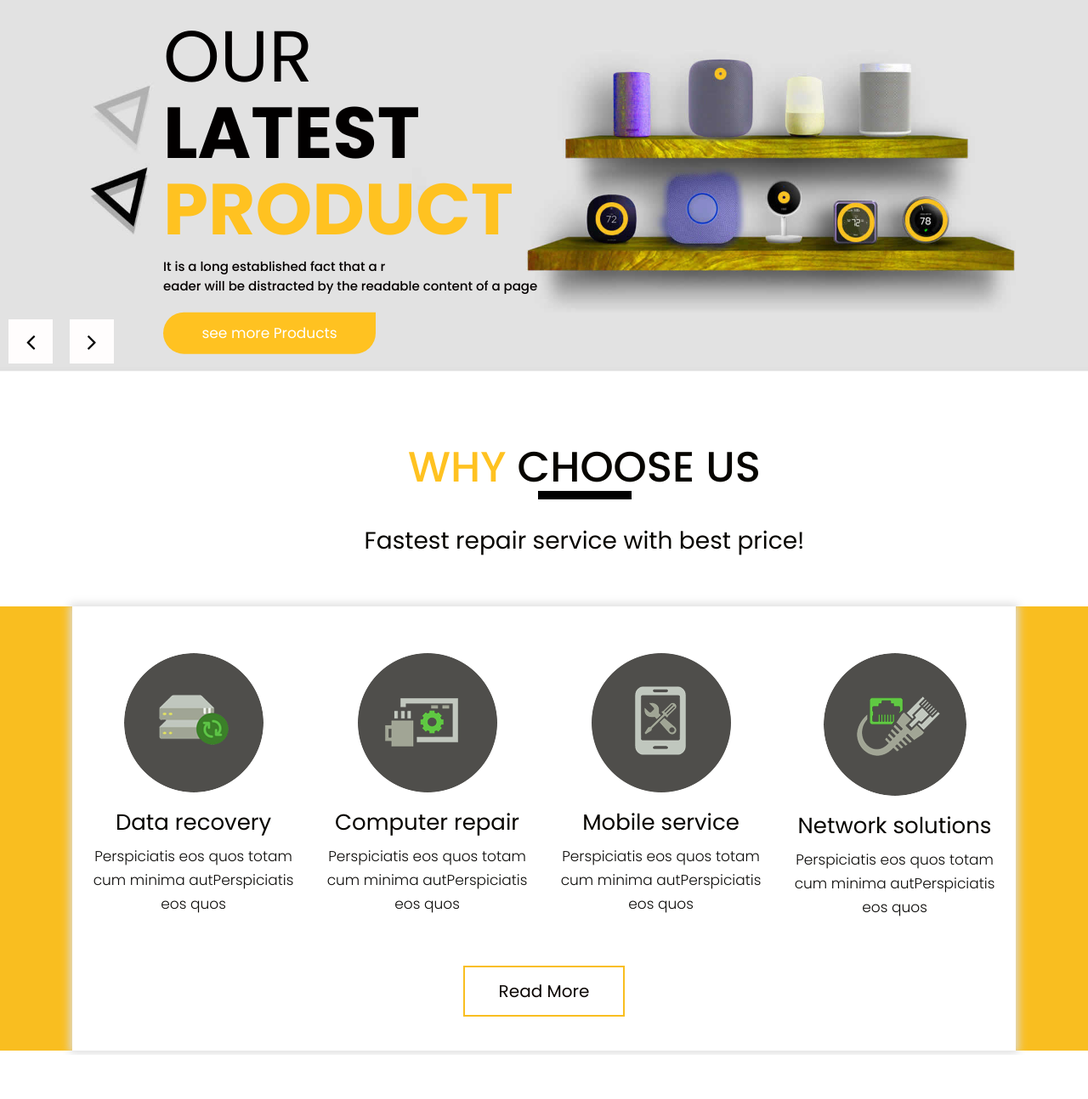
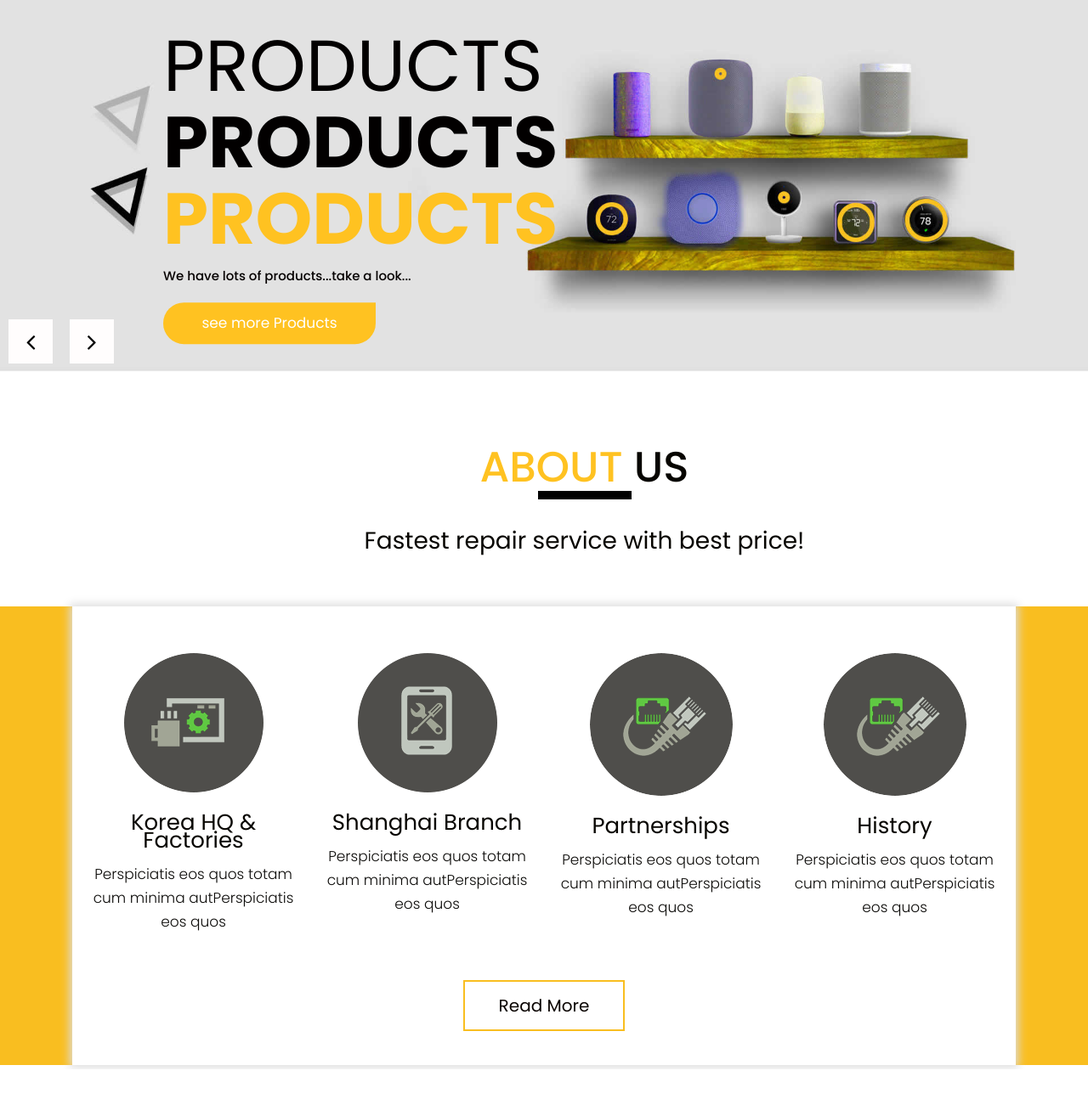
Before and after one commit to onanalee/BJS_website, a Flask app: page / in a window 1280 px wide. Shown: the part 200-1494 px from the top of the page at 85% size. Run offline with Flask 2, Linux system fonts and the light colour scheme; some libraries are stand-ins or nearby versions.

Commit message:
Home and AboutUs

```diff
--- a/templates/index.html
+++ b/templates/index.html
@@ -111,11 +111,10 @@
                   <img class="first-slide" src="../static/banner2.jpg" alt="First slide">
                   <div class="container">
                      <div class="carousel-caption relative">
-                        <h1>Our <br> <strong class="black_bold">Latest </strong><br>
-                           <strong class="yellow_bold">Product </strong></h1>
-                        <p>It is a long established fact that a r <br>
-                          eader will be distracted by the readable content of a page </p>
-                        <a  href="#">see more Products</a>
+                        <h1>Products <br> <strong class="black_bold">Products </strong><br>
+                           <strong class="yellow_bold">Products </strong></h1>
+                        <p>We have lots of products...take a look...</p>
+                        <a  href="/products">see more Products</a>
                      </div>
                   </div>
                </div>
@@ -123,11 +122,10 @@
                   <img class="second-slide" src="../static/banner2.jpg" alt="Second slide">
                   <div class="container">
                      <div class="carousel-caption relative">
-                        <h1>Our <br> <strong class="black_bold">Latest </strong><br>
-                           <strong class="yellow_bold">Product </strong></h1>
-                        <p>It is a long established fact that a r <br>
-                          eader will be distracted by the readable content of a page </p>
-                        <a  href="#">see more Products</a>
+                        <h1>Applications <br> <strong class="black_bold">Applications </strong><br>
+                           <strong class="yellow_bold">Applications </strong></h1>
+                        <p>Applications in automotive...motors...cooling...and power...</p>
+                        <a  href="/applications">see more Applications</a>
                      </div>
                   </div>
                </div>
@@ -135,11 +133,10 @@
                   <img class="third-slide" src="../static/banner2.jpg" alt="Third slide">
                   <div class="container">
                      <div class="carousel-caption relative">
-                        <h1>Our <br> <strong class="black_bold">Latest </strong><br>
-                           <strong class="yellow_bold">Product </strong></h1>
-                        <p>It is a long established fact that a r <br>
-                          eader will be distracted by the readable content of a page </p>
-                        <a  href="#">see more Products</a>
+                        <h1>Tech Support <br> <strong class="black_bold">Tech Support </strong><br>
+                           <strong class="yellow_bold">Tech Support </strong></h1>
+                        <p>We offer technical support... </p>
+                        <a  href="/tech_support">see more Tech Support</a>
                      </div>
                   </div>
                </div>
@@ -165,7 +162,7 @@
             <div class="row">
                <div class="col-md-7 offset-md-3">
                   <div class="title">
-                     <h2>Why <strong class="black">choose us</strong></h2>
+                     <h2>About <strong class="black">Us</strong></h2>
                      <span>Fastest repair service with best price!</span>
                   </div>
                </div>
@@ -176,36 +173,37 @@
          <div class="container">
             <div class="white_bg">
             <div class="row">
-               <dir class="col-xl-3 col-lg-3 col-md-6 col-sm-12">
-                  <div class="for_box">
-                     <i><img src="../static/1.png"/></i>
-                     <h3>Data recovery</h3>
-                     <p>Perspiciatis eos quos totam cum minima autPerspiciatis eos quos</p>
-                  </div>
-               </dir>
+
                <dir class="col-xl-3 col-lg-3 col-md-6 col-sm-12">
                   <div class="for_box">
                      <i><img src="../static/2.png"/></i>
-                     <h3>Computer repair</h3>
+                     <h3>Korea HQ & Factories</h3>
                      <p>Perspiciatis eos quos totam cum minima autPerspiciatis eos quos</p>
                   </div>
                </dir>
                <dir class="col-xl-3 col-lg-3 col-md-6 col-sm-12">
                   <div class="for_box">
                      <i><img src="../static/3.png"/></i>
-                     <h3>Mobile service</h3>
+                     <h3>Shanghai Branch</h3>
                      <p>Perspiciatis eos quos totam cum minima autPerspiciatis eos quos</p>
                   </div>
                </dir>
                <dir class="col-xl-3 col-lg-3 col-md-6 col-sm-12">
                   <div class="for_box">
                      <i><img src="../static/4.png"/></i>
-                     <h3>Network solutions</h3>
+                     <h3>Partnerships</h3>
+                     <p>Perspiciatis eos quos totam cum minima autPerspiciatis eos quos</p>
+                  </div>
+               </dir>
+               <dir class="col-xl-3 col-lg-3 col-md-6 col-sm-12">
+                  <div class="for_box">
+                     <i><img src="../static/4.png"/></i>
+                     <h3>History</h3>
                      <p>Perspiciatis eos quos totam cum minima autPerspiciatis eos quos</p>
                   </div>
                </dir>
                <div class="col-md-12">
-                  <a class="read-more">Read More</a>
+                  <a href="/about_us" class="read-more">Read More</a>
                </div>
             </div>
          </div>
```
